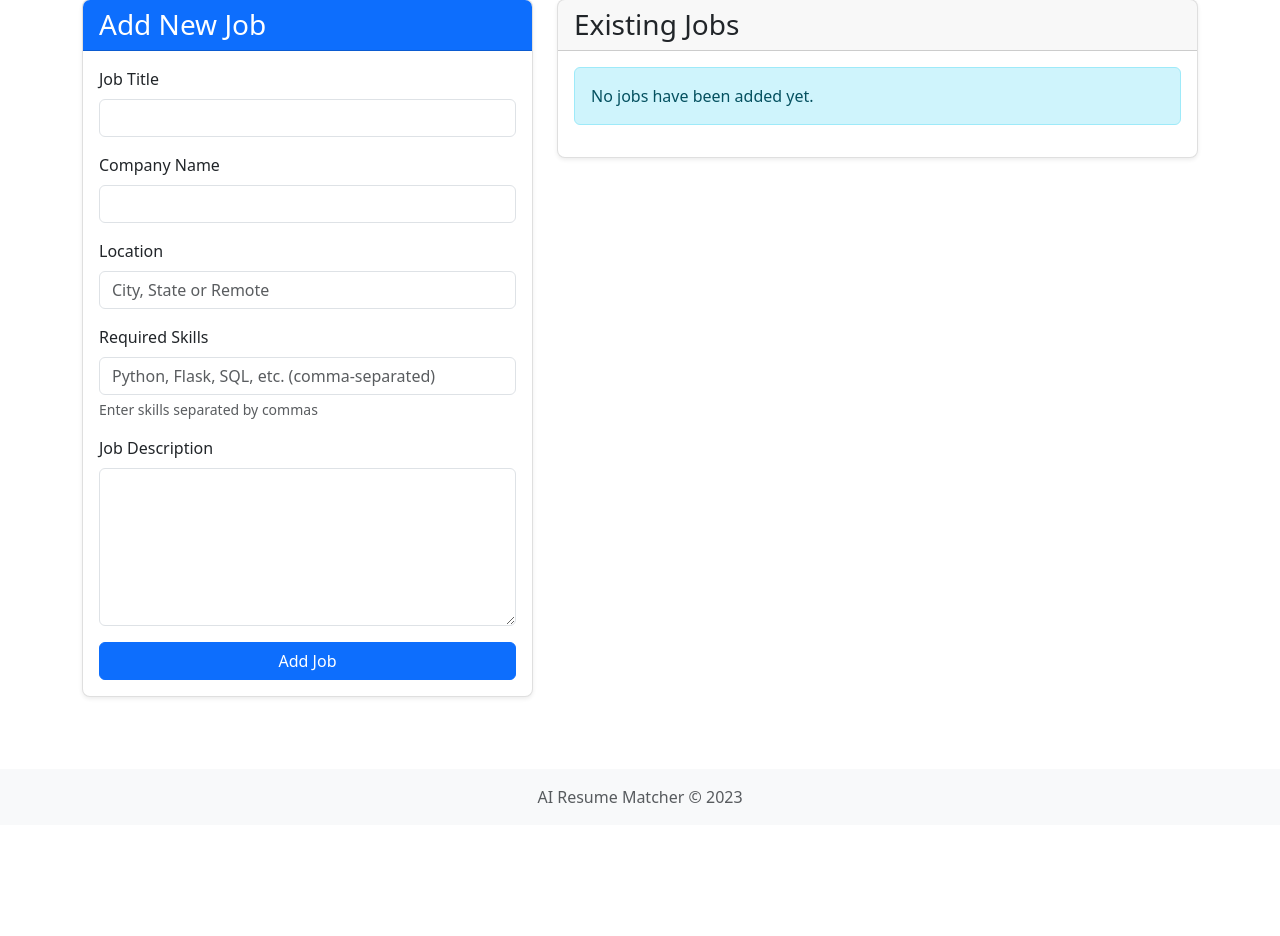
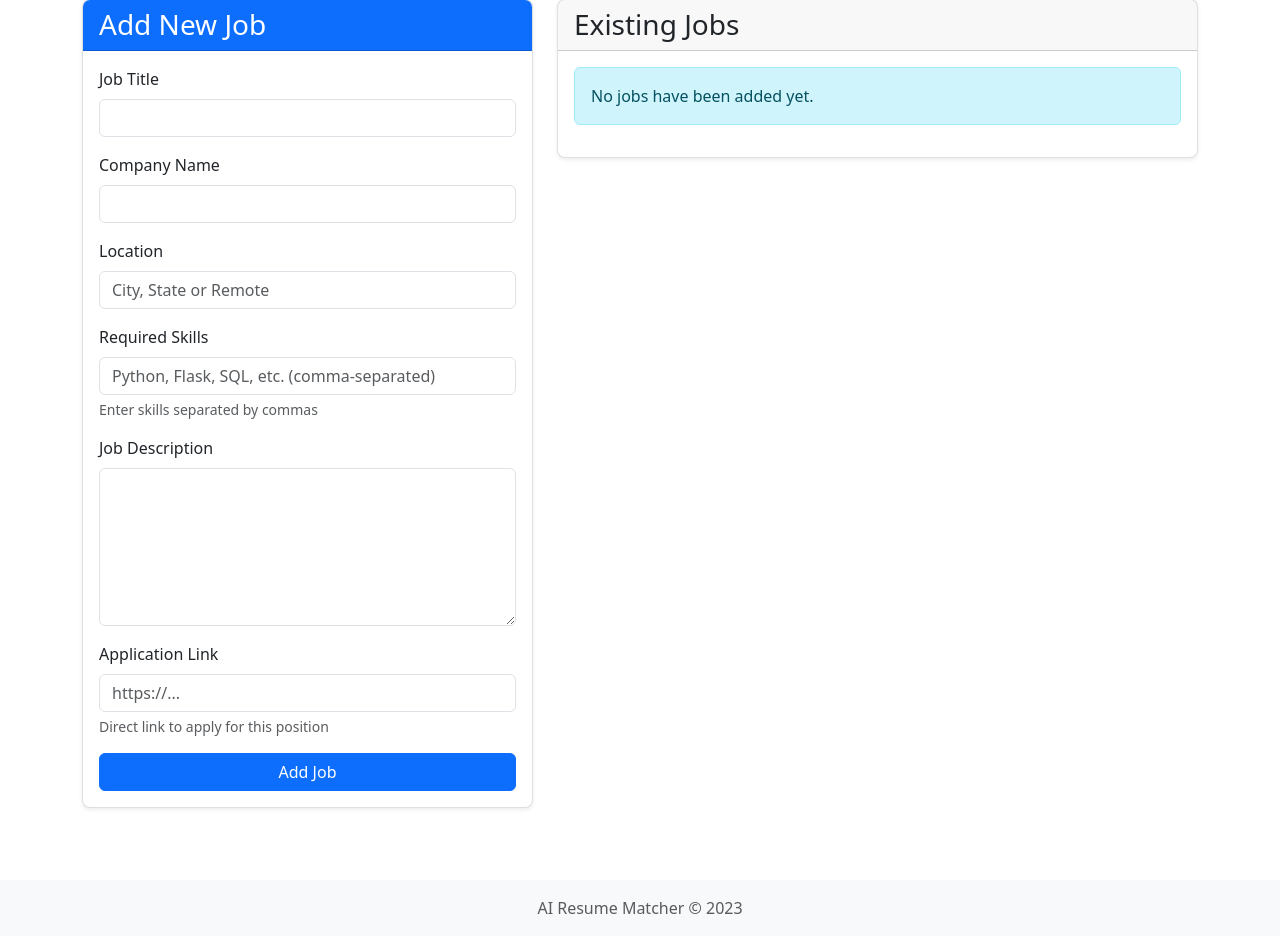
Before and after one commit to sahermuhamed1/FitHire-AI, a Flask app: template app/templates/admin/upload_jobs.html in a window 1280 px wide. Shown: the part 81-1017 px from the top of the page. Before the commit the page ends 884 px from the top, so only its background shows below. Run offline with Flask 2, Linux system fonts and the light colour scheme; the template is opened without the code that fills it, so the values that code supplies are empty; some libraries are stand-ins or nearby versions.

```diff
--- a/app/schema.sql
+++ b/app/schema.sql
@@ -7,5 +7,6 @@ CREATE TABLE jobs (
     description TEXT NOT NULL,
     location TEXT,
     skills_required TEXT,
+    application_link TEXT,
     created TIMESTAMP NOT NULL DEFAULT CURRENT_TIMESTAMP
 );
--- a/app/templates/admin/upload_jobs.html
+++ b/app/templates/admin/upload_jobs.html
@@ -35,6 +35,12 @@
                     <div class="mb-3">
                         <label for="description" class="form-label">Job Description</label>
                         <textarea class="form-control" id="description" name="description" rows="6" required></textarea>
+                    </div>
+
+                    <div class="mb-3">
+                        <label for="application_link" class="form-label">Application Link</label>
+                        <input type="url" class="form-control" id="application_link" name="application_link" placeholder="https://...">
+                        <div class="form-text">Direct link to apply for this position</div>
                     </div>
 
                     <div class="d-grid">
```
Also changed, not shown: app/routes.py (+4 -3 lines), app/templates/job_detail.html (+5 -2 lines), app/utils/linkedin_scraper.py (added), 1 other file.
